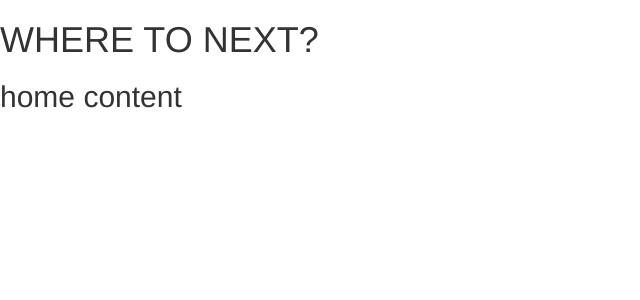
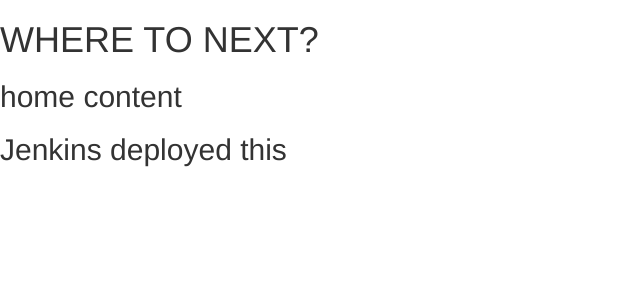
Before and after one commit to 2206-devops-batch/ChantelM-Project1, a Flask app: page / in a window 1280 px wide. Shown: the top 300 px of the page, without its empty margins (0-640 px from the left). Run offline with Flask 2, Linux system fonts and the light colour scheme; parts of the project's set-up code (start-up, migrations or seed data) failed here and were passed over; some libraries are stand-ins or nearby versions.

Commit message:
first test run with ansible-playbook commands 2

```diff
--- a/src/client/templates/home.html
+++ b/src/client/templates/home.html
@@ -4,4 +4,5 @@
     {{super()}}
 
     <h2>home content</h2>
+    <h2>Jenkins deployed this</h2>
 {% endblock page_content %}
```
Also changed, not shown: 1 other file.
